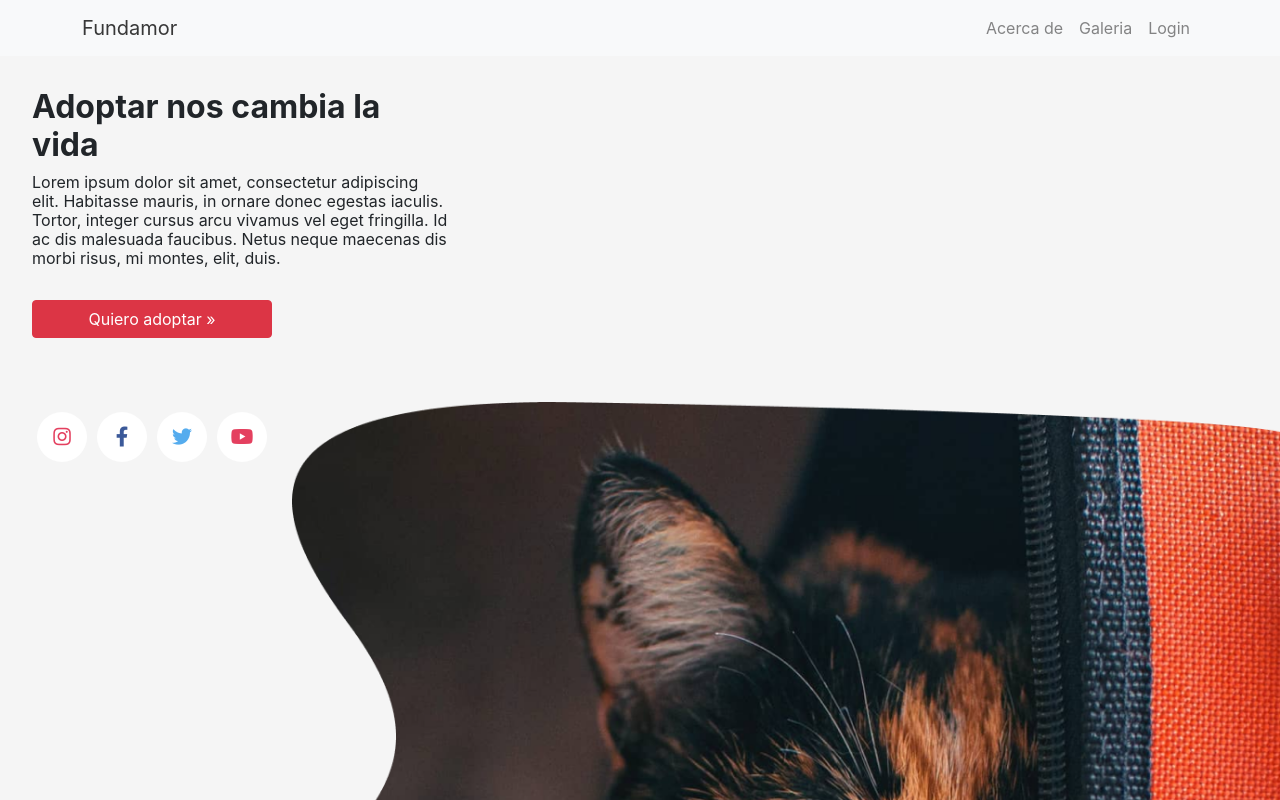
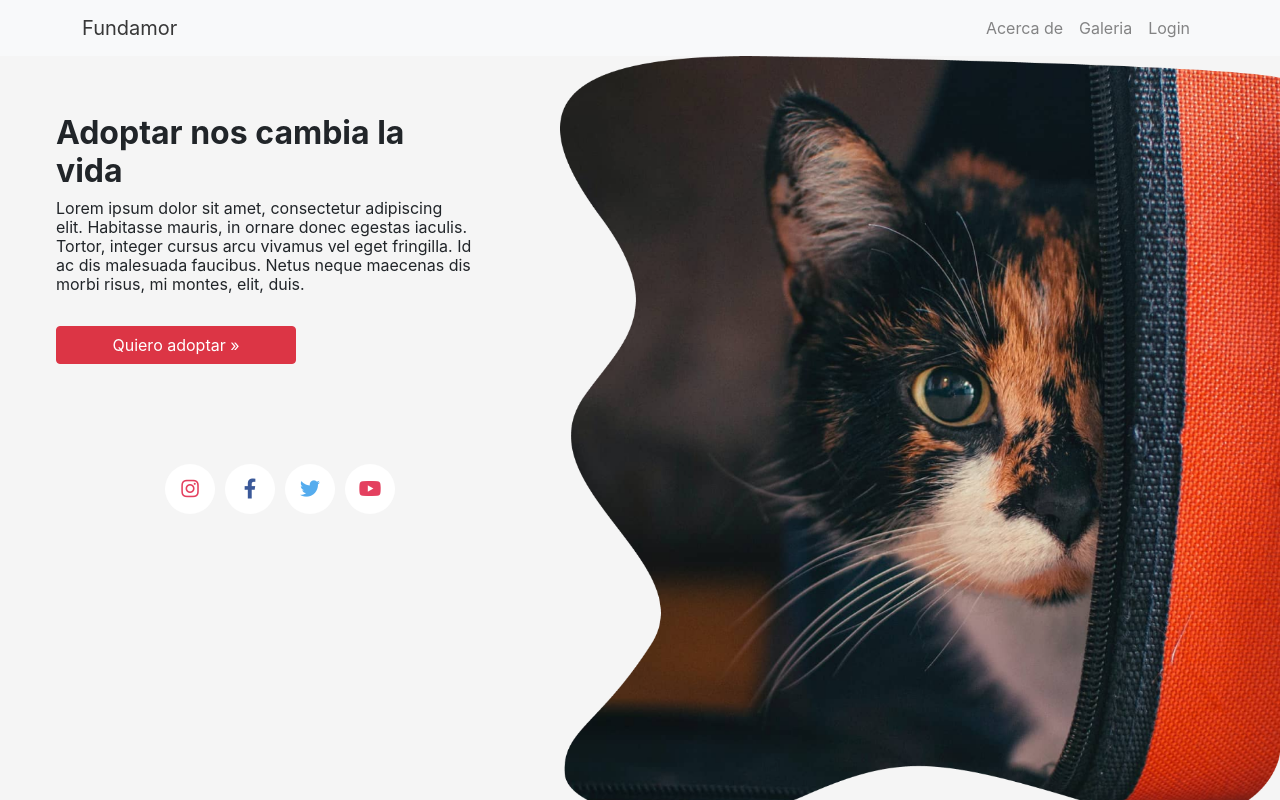
Before and after one commit to Fundacion-Fundamor/fundamor-adopciones, a React (Create React App) app: page / in a window 1280 px wide. Shown: the top 800 px of the page. Built offline with nearby package versions, Linux system fonts and the light colour scheme; no server answers; a web font is replaced by a local one.

Commit message:
Responsive hero section

```diff
--- a/src/screens/Home/home.scss
+++ b/src/screens/Home/home.scss
@@ -1,5 +1,4 @@
 .heroSection {
-
 display: grid;
 grid-template-columns: auto 1fr;
 grid-template-rows: auto auto;
@@ -10,21 +9,23 @@ grid-template-areas:
 }
 
 .heroSection__text {
-
+  justify-self: center;
 padding: 2rem;
   grid-area: heroSection__text;
   max-width: 30rem;
 }
 
-.social-buttons {
+.social-buttons{
+  flex-direction: column;
   grid-area: social-buttons;
- padding-left: 2rem ;
+  padding-left: 2rem ;
+  justify-self: center;
   }
 
 .clippedImage {
   grid-area: clippedImage;
-  max-width: 100%;
-  right: -100px;
+  max-height: 80vw;
+  justify-self: end;
 }
 
 .heroSection__text h5 {
@@ -45,8 +46,46 @@ padding: 2rem;
 }
 
 /* On screens that are 992px or less, set the background color to blue */
-@media screen and (max-width: 992px) {
+@media screen and (min-width: 992px) {
   .social-buttons{
-    flex-direction: column;
+    flex-direction: row;
   }
+  .heroSection {
+    display: grid;
+    grid-template-columns: 1fr 1fr;
+    grid-template-rows: 1fr 1fr;
+    grid-auto-columns: 1fr;
+    grid-auto-rows: 1fr;
+    gap: 2em 2em;
+    grid-auto-flow: row;
+    justify-items: center;
+    align-items: center;
+    grid-template-areas:
+      "heroSection__text clippedImage"
+      "social-buttons clippedImage";
+  }
+
+  .heroSection__text {
+    display: grid;
+    grid-auto-columns: 1fr;
+    gap: 0px 0px;
+    grid-auto-flow: row;
+    grid-area: heroSection__text;
+  }
+
+  .clippedImage {
+    min-height: 40vw;
+   max-width: 90vh;
+    justify-self: end;
+    align-self: start;
+    grid-area: clippedImage;
+  }
+
+  .social-buttons {
+    align-self: start;
+    grid-area: social-buttons;
+  }
+
+
+
 }
```
